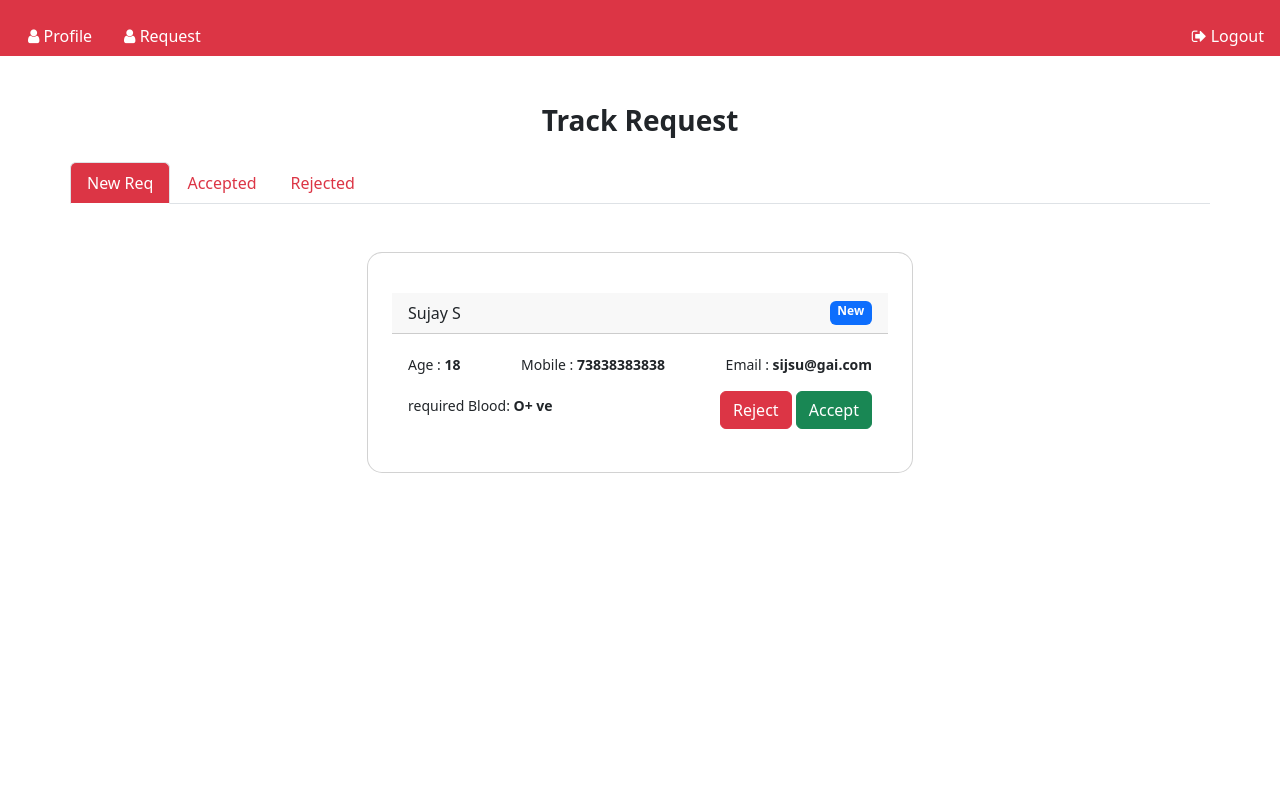
After one commit to swetha1911/Blood-finder, a PHP site: page /volunteer/volunteer_request_list.php in a window 1280 px wide. The commit adds this page. Run offline with PHP 8.4, Linux system fonts and the light colour scheme; some libraries are stand-ins or nearby versions.

Commit message:
volunteer chnsg commited

```diff
--- /dev/null
+++ b/volunteer/volunteer_request_list.php
@@ -0,0 +1,244 @@
+<head>
+    <link href="https://cdn.jsdelivr.net/npm/bootstrap@5.2.3/dist/css/bootstrap.min.css" rel="stylesheet"
+        integrity="sha384-rbsA2VBKQhggwzxH7pPCaAqO46MgnOM80zW1RWuH61DGLwZJEdK2Kadq2F9CUG65" crossorigin="anonymous">
+    <script src="https://kit.fontawesome.com/37af1810bd.js" crossorigin="anonymous"></script>
+    <link rel="preconnect" href="https://fonts.googleapis.com">
+    <link rel="preconnect" href="https://fonts.gstatic.com" crossorigin>
+    <script src="https://cdn.jsdelivr.net/npm/@popperjs/core@2.9.2/dist/umd/popper.min.js"
+        integrity="sha384-IQsoLXl5PILFhosVNubq5LC7Qb9DXgDA9i+tQ8Zj3iwWAwPtgFTxbJ8NT4GN1R8p"
+        crossorigin="anonymous"></script>
+    <script src="https://cdn.jsdelivr.net/npm/bootstrap@5.0.2/dist/js/bootstrap.min.js"
+        integrity="sha384-cVKIPhGWiC2Al4u+LWgxfKTRIcfu0JTxR+EQDz/bgldoEyl4H0zUF0QKbrJ0EcQF"
+        crossorigin="anonymous"></script>
+
+
+    <!-- <link rel="stylesheet" href="admin/admin_login.css"> -->
+    <link rel="stylesheet" href="admin/assets/css/bootstrap.min.css">
+    <link rel="stylesheet" href="https://cdnjs.cloudflare.com/ajax/libs/font-awesome/4.7.0/css/font-awesome.min.css">
+    <style>
+        /*///tabs code*/
+        .nav-tabs .nav-item.show .nav-link,
+        .nav-tabs .nav-link {
+            /*background: white !important;*/
+            color: #dc3545 !important;
+        }
+
+        .nav-tabs .nav-link.active {
+            color: white !important;
+            background-color: #dc3545 !important;
+            /*border-color: black !important;*/
+        }
+
+        @media screen and (min-width: 768px) {
+            body {
+                margin: calc(var(--header-height) + 1rem) 0 0 0;
+                padding-left: calc(var(--nav-width) + 2rem)
+            }
+
+            .header {
+                height: calc(var(--header-height) + 1rem);
+                padding: 0 2rem 0 calc(var(--nav-width) + 2rem)
+            }
+
+            .header_img {
+                width: 40px;
+                height: 40px
+            }
+
+            .header_img img {
+                width: 45px
+            }
+
+            .l-navbar {
+                left: 0;
+                padding: 1rem 1rem 0 0
+            }
+
+            .show {
+                width: calc(var(--nav-width) + 156px)
+            }
+
+            .body-pd {
+                padding-left: calc(var(--nav-width) + 188px)
+            }
+        }
+
+        a {
+            text-decoration: none !important;
+            color: white !important;
+        }
+
+
+        .header {
+            background-color: firebrick !important;
+        }
+
+        .logo {
+            position: fixed;
+            width: 7em;
+            top: 4em;
+            /* border-radius: 50%; */
+        }
+
+        .img-thumbnail {
+            border-radius: 50% !important;
+        }
+    </style>
+</head>
+
+<body id="body-pd">
+    <div class="l-navbar text-bg-danger" id="nav-bar">
+        <nav class="nav">
+            <div class="container-fluid">
+                <ul class="nav">
+                    <li class="nav-item">
+                        <a class="nav-link active" href="donor_home.php"><i class="fa fa-user" aria-hidden="true"></i>
+                            Profile</a>
+                    </li>
+                    <li class="nav-item">
+                        <a class="nav-link " href="#"><i class="fa fa-user" aria-hidden="true"></i>
+                            Request</a>
+                    </li>
+                    <li class="nav-item" style="position: absolute;right: 0">
+                        <a class="nav-link" href="../index.php"><i class="fa fa-sign-out" aria-hidden="true"></i>
+                            Logout</a>
+                    </li>
+                </ul>
+
+            </div>
+        </nav>
+    </div>
+    <div class="w-100" style="margin-top: 3em">
+        <div class="d-flex flex-column ">
+            <h3 class="text-center fw-bold mx-3 mb-0">Track Request</h3>
+            <ul class="container mt-4 nav nav-tabs" id="myTab" role="tablist">
+                <li class="nav-item" role="presentation">
+                    <button class="nav-link active" id="new-tab" data-bs-toggle="tab" data-bs-target="#new"
+                        type="button" role="tab" aria-controls="new" aria-selected="true">New Req</button>
+                </li>
+                <li class="nav-item" role="presentation">
+                    <button class="nav-link " id="profile-tab" data-bs-toggle="tab" data-bs-target="#profile"
+                        type="button" role="tab" aria-controls="profile" aria-selected="false">Accepted</button>
+                </li>
+                <li class="nav-item" role="presentation">
+                    <button class="nav-link" id="contact-tab" data-bs-toggle="tab" data-bs-target="#contact"
+                        type="button" role="tab" aria-controls="contact" aria-selected="false">Rejected</button>
+                </li>
+            </ul>
+            <div class="tab-content" id="myTabContent">
+                <div class="tab-pane fade show active" id="new" role="tabpanel" aria-labelledby="new-tab">
+                    <div class="d-flex flex-row">
+                        <div class="container py-5 h-100">
+                            <div class="row d-flex justify-content-center align-items-center h-100">
+                                <div class="col-6">
+                                    <div class="card mb-5" style="border-radius: 15px;">
+                                        <div class="card-body p-4">
+                                            <h3 class="mb-3"></h3>
+                                            <p class="card-header d-flex justify-content-between">
+                                                <span>Sujay S</span>
+                                                <badge class="badge bg-primary">New</badge>
+                                            </p>
+                                            <div class="card-body" class="d-flexs">
+                                                <div class="d-flex flex-row justify-content-between flex-wrap">
+                                                    <p class="small mt-1">
+                                                        Age : <strong>18</strong>
+                                                    </p>
+                                                    <p class="small mt-1">
+                                                        Mobile : <strong>73838383838</strong>
+                                                    </p>
+                                                    <p class="small mt-1">
+                                                        Email : <strong>sijsu@gai.com</strong>
+                                                    </p>
+                                                    <p class="small mt-1">
+                                                        required Blood: <strong>O+ ve</strong>
+                                                    </p>
+                                                    <div>
+                                                        <button class="btn btn-danger">Reject</button>
+                                                        <button class="btn btn-success">Accept</button>
+
+                                                    </div>
+                                                </div>
+                                            </div>
+                                        </div>
+                                    </div>
+                                </div>
+                            </div>
+                        </div>
+                    </div>
+                </div>
+
+                <div class="tab-pane fade" id="profile" role="tabpanel" aria-labelledby="profile-tab">
+                    <div class="d-flex flex-row">
+                        <div class="container py-5 h-100">
+                            <div class="row d-flex justify-content-center align-items-center h-100">
+                                <div class="col-6">
+                                    <div class="card mb-5" style="border-radius: 15px;">
+                                        <div class="card-body p-4">
+                                            <h3 class="mb-3"></h3>
+                                            <p class="card-header">
+                                            <p class="card-header d-flex justify-content-between">
+                                                <span>Sujay S</span>
+                                                <badge class="badge bg-success">Accepted</badge>
+                                            </p>
+                                            <div class="card-body" class="d-flexs">
+                                                <div class="d-flex flex-row justify-content-between flex-wrap">
+                                                    <p class="small mt-1">
+                                                        Age : <strong>18</strong>
+                                                    </p>
+                                                    <p class="small mt-1">
+                                                        Mobile : <strong>73838383838</strong>
+                                                    </p>
+                                                    <p class="small mt-1">
+                                                        Email : <strong>sijsu@gai.com</strong>
+                                                    </p>
+                                                    <p class="small mt-1">
+                                                        required Blood: <strong>O+ ve</strong>
+                                                    </p>
+                                                </div>
+                                            </div>
+                                        </div>
+                                    </div>
+                                </div>
+                            </div>
+                        </div>
+                    </div>
+                </div>
+                <div class="tab-pane fade" id="contact" role="tabpanel" aria-labelledby="contact-tab">
+                    <div class="d-flex flex-row">
+                        <div class="container py-5 h-100">
+                            <div class="row d-flex justify-content-center align-items-center h-100">
+                                <div class="col-6">
+                                    <div class="card mb-5" style="border-radius: 15px;">
+                                        <div class="card-body p-4">
+                                            <h3 class="mb-3"></h3>
+                                            <p class="card-header d-flex justify-content-between">
+                                                <span>Sujay S</span>
+                                                <badge class="badge bg-danger">Rejected</badge>
+                                            </p>
+                                            <div class="card-body" class="d-flexs">
+                                                <div class="d-flex flex-row justify-content-between flex-wrap">
+                                                    <p class="small mt-1">
+                                                        Age : <strong>18</strong>
+                                                    </p>
+                                                    <p class="small mt-1">
+                                                        Mobile : <strong>73838383838</strong>
+                                                    </p>
+                                                    <p class="small mt-1">
+                                                        Email : <strong>sijsu@gai.com</strong>
+                                                    </p>
+                                                    <p class="small mt-1">
+                                                        required Blood: <strong>O+ ve</strong>
+                                                    </p>
+                                                </div>
+                                            </div>
+                                        </div>
+                                    </div>
+                                </div>
+                            </div>
+                        </div>
+                    </div>
+                </div>
+            </div>
+        </div>
+    </div>
+</body>
```
Also changed, not shown: volunteer/volunteer_action.php (+46 -23 lines), volunteer/volunteer_home.php (added, +192 -0 lines), volunteer/volunteer_request_track.php (+27 -15 lines), volunteer/volunteer_update.php (+48 -71 lines).
